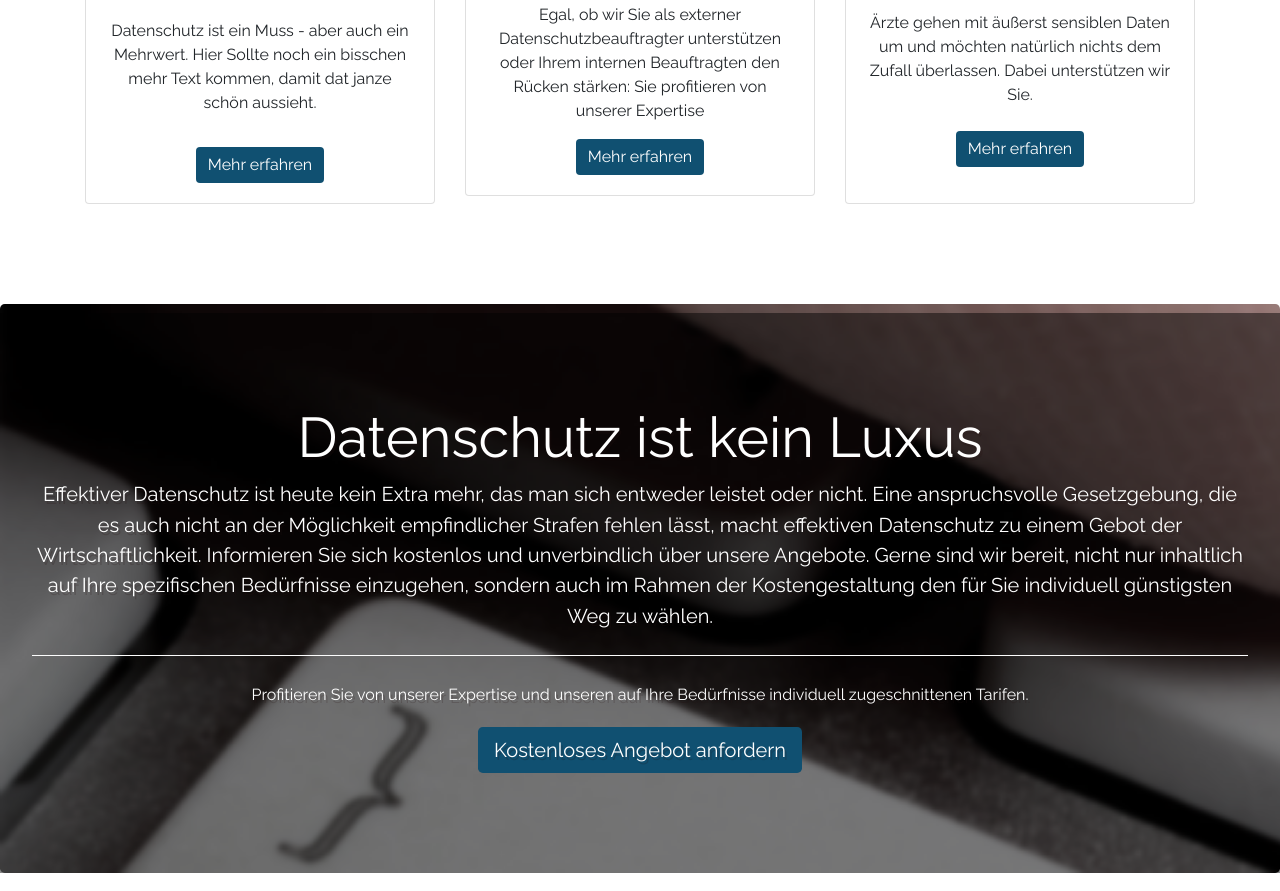
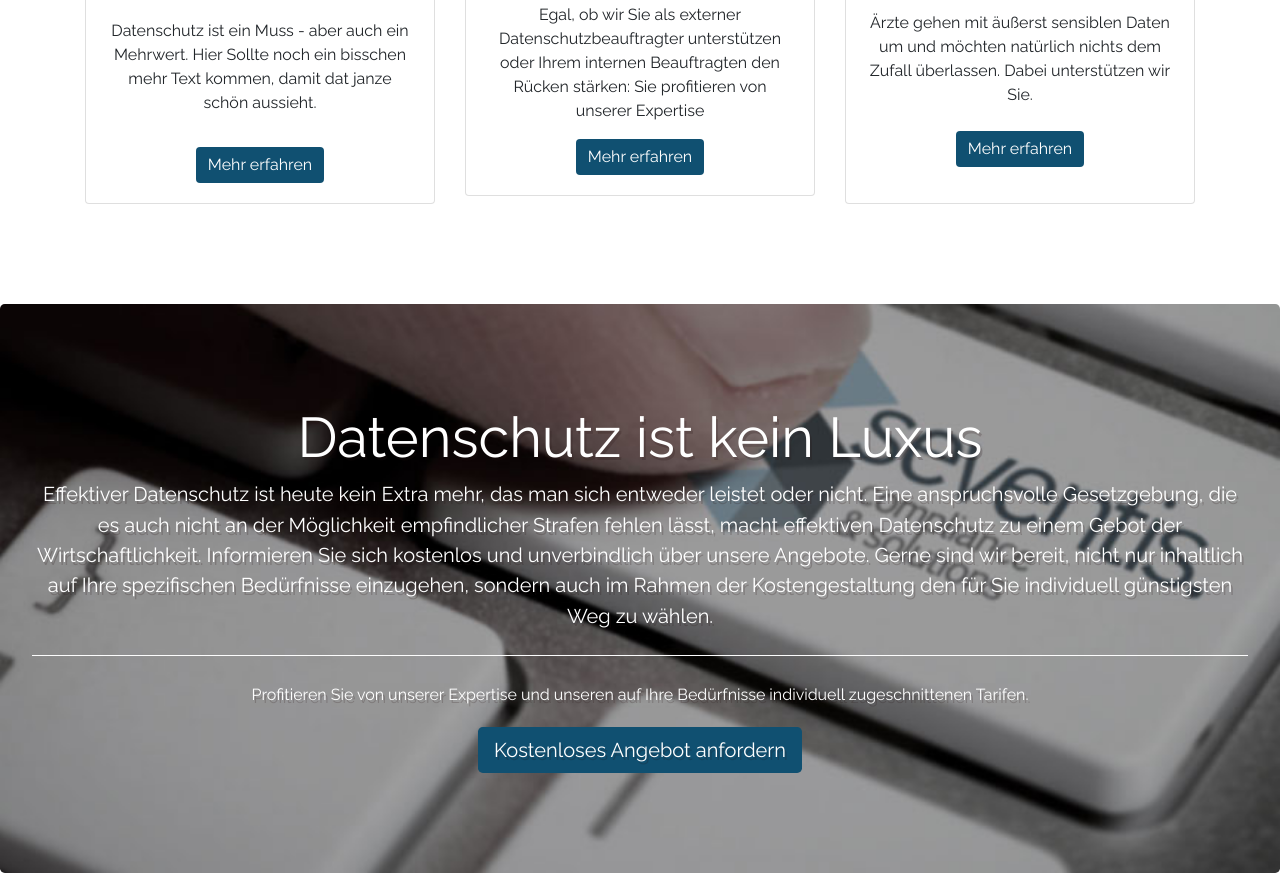
Before and after one commit to Marburc/seventis, a website: page dist/index.html in a window 1280 px wide. Shown: the part 1069-1960 px from the top of the page. Drawn offline with nearby package versions, Linux system fonts and the light colour scheme; files whose address does not match are found by name.

Commit message:
parallax added

```diff
--- a/scss/styles/_jumbotron.scss
+++ b/scss/styles/_jumbotron.scss
@@ -14,31 +14,12 @@
 }
 
 .jumbotron  {
-    background: url(../img/SevTaste_kl._Schlitzpng-1024x198.png);
-
+    background: url(../img/SevTaste-1024x384.jpg);
+    background-attachment: fixed;
+   background-position: center center;
     padding-top: 100px;
     padding-bottom: 100px;
     background-size: cover;
     color: white;
     text-shadow: 2px 3px 0px rgba(38, 20, 20, 0.205);
 }
-
-
-.overlay
-{
-content: "";
-display: block;
-position: absolute;
-bottom: 0;
-left: 0;
-height: 85%;
-width: 100%;
-background-color: rgba(0, 0, 0, 0.479);
-}
-#angebot:before {
-  content:"";
-  display:block;
-  height:90px; /* fixed header height*/
-  margin:-90px 0 0; /* negative fixed header height */
- background-color: white;
-  }
```
Also changed, not shown: dist/css/style.css, dist/img/SevTaste-1024x384.jpg (added), dist/index.html, 1 other file.
